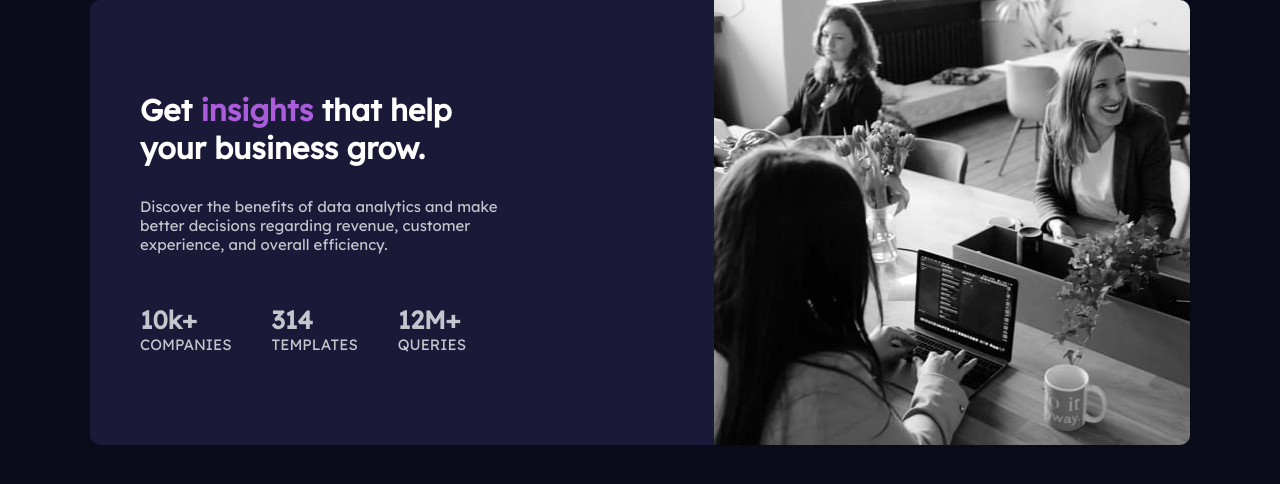
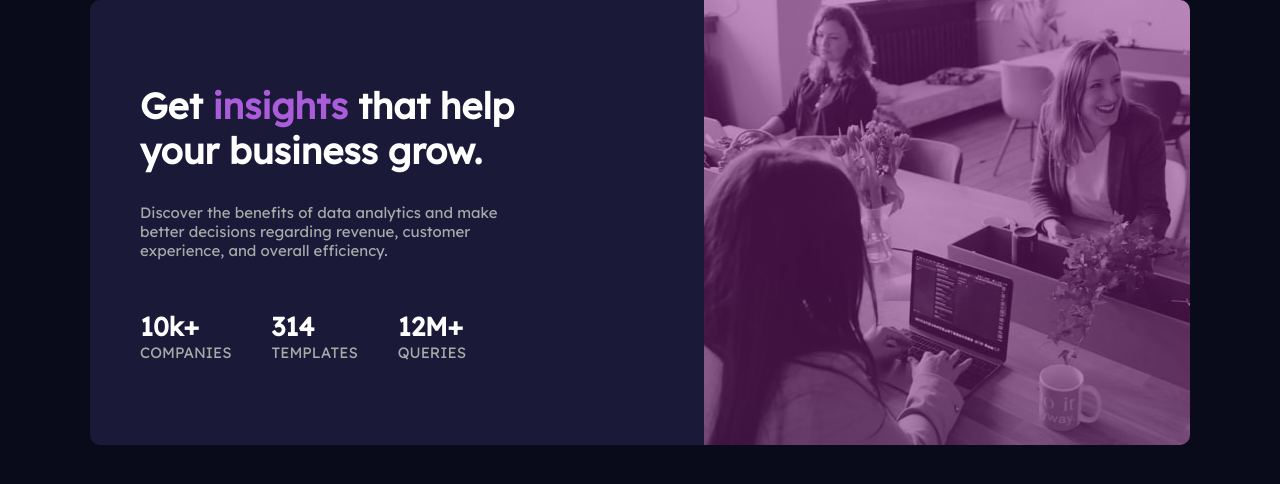
Before and after one commit to keilaviana/Frontend-Mentor, a plain HTML site: page stats-preview-card-component-main/index.html in a window 1280 px wide. Drawn offline with Linux system fonts and the light colour scheme.

Commit message:
ajustando visão desktop

```diff
--- a/stats-preview-card-component-main/style.css
+++ b/stats-preview-card-component-main/style.css
@@ -30,7 +30,7 @@ body{
 
 .info{
     margin: 50px;
-    width: 60%;
+    width: 568px;
     display: flex;
     justify-content: center;
     flex-direction: column;
@@ -41,7 +41,7 @@ body{
 
 .info h2{
     font-weight: 700;
-    font-size: 30px;
+    font-size: 36px;
     color: white;
 }
 
@@ -52,12 +52,12 @@ body{
 .info p{
     margin-top: 30px;
     font-size: 15px;
-    color: hsla(0, 0%, 100%, 0.75);
+    color: #aaa;
 }
 
 .img{
-    width: 600px;
-    background: url("./images/image-header-desktop.jpg") no-repeat bottom center;
+    width: 537px;
+    background:linear-gradient(rgba(131, 23, 131, 0.473),rgba(116 33 116 / 53%)), url("./images/image-header-desktop.jpg") no-repeat bottom center;
     border-radius: 0 10px 10px 0;
 }
 
@@ -71,12 +71,15 @@ body{
     display: flex;
     flex-direction: column;
     margin: 0;
+    font-weight: 13px;
+    color: #aaa;
 
 }
 
 .preview p span{
-    font-size: 25px;
+    font-size: 26px;
     font-weight: 700;
+    color: white;
 }
 
 .preview p + p{
```
